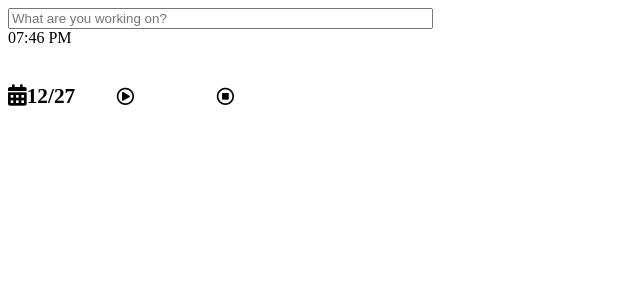
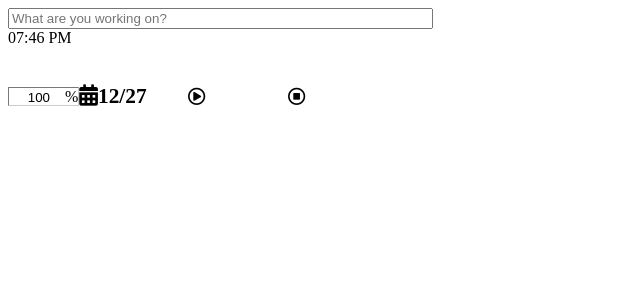
Before and after one commit to ericasu33/sprig, a React (Create React App) app: page / in a window 1280 px wide. Shown: the top 300 px of the page, without its empty margins (0-640 px from the left). Built offline with nearby package versions, Linux system fonts and the light colour scheme.

Commit message:
create intensity input box with scss and mock data

```diff
--- a/src/components/Entries.jsx
+++ b/src/components/Entries.jsx
@@ -2,10 +2,13 @@ import React, { useState } from 'react';
 import 'react-calendar/dist/Calendar.css';
 import Calendar from 'react-calendar';
 import Button from './Button';
+import './Entries.scss'
 
 
 function Entries() {
+  const data = [1, 1, 'final-planning', '2020-12-29 19:43:02+00', '2020-12-29 20:05:23+00', 200, 1];
   const [desc, setDesc] = useState('');
+  const [intensity, setIntensity] = useState(100);
   const [calendarValue, setCalendarValue] = useState(new Date());
   const [toggle, setToggle] = useState({
     calendar: false,
@@ -56,7 +59,19 @@ function Entries() {
             {getTimeNow}
         </div>
         {/* no manual input yet */}
+
         {/* <Intensity /> */}
+        <span className='intensityPadding'>
+          <input
+            type='number'
+            min='0'
+            max='100'
+            value={intensity}
+            onChange={(event) => setIntensity(event.target.value)}
+          />
+          %
+        </span>
+
 
         <i
           className='fa fa-calendar-alt fa-lg'
--- /dev/null
+++ b/src/components/Entries.scss
@@ -0,0 +1,9 @@
+.intensityPadding {
+  border: 1px inset #ccc;
+}
+.intensityPadding input {
+  border: none;
+  padding:0;
+  text-align: right;
+  outline: none;
+}
```
